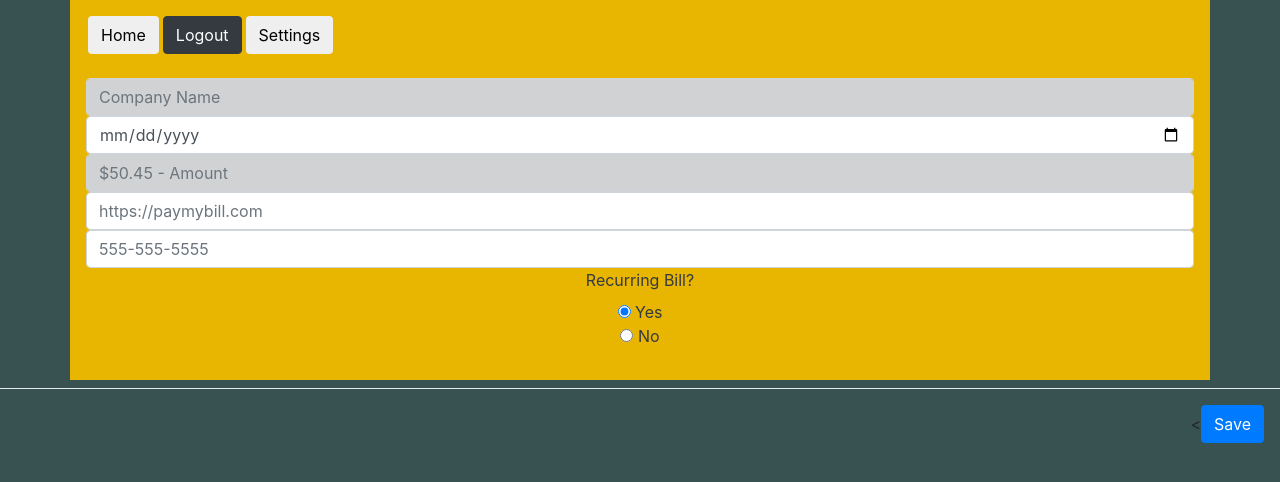
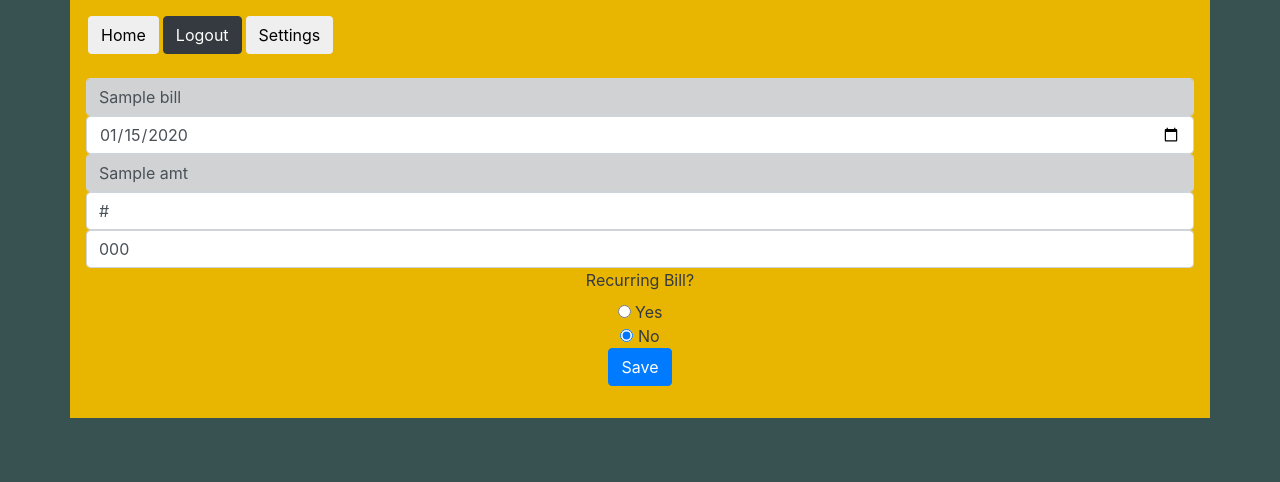
Before and after one commit to davidfries/BillTrak, a Flask app: template templates/edit.html in a window 1280 px wide. Shown: the top 482 px of the page. Run offline with Flask 2, Linux system fonts and the light colour scheme; the template is opened without the code that fills it: most values are stand-ins (such as "Sample title", 1, 10 or a date in 2020); parts of the project's set-up code (start-up, migrations or seed data) failed here and were passed over; some libraries are stand-ins or nearby versions.

Commit message:
started edit form implementation, added getdatainfo method for retrieving bill data for the edit form

```diff
--- a/app.py
+++ b/app.py
@@ -56,6 +56,14 @@ def userlogin():
 def logout():
     session['logged_in']=False
     return redirect('/')
+
+@app.route('edit/<billid>', methods=['GET','POST'])
+def editbill(billid):
+    if request.method=='POST':
+        pass
+    else:
+        bill=BTBackend().getbillinfo(billid)
+        return render_template('edit.html',bill=bill)
 
 @app.route('/register',methods=['GET','POST'])
 def registeruser():
--- a/backend.py
+++ b/backend.py
@@ -53,11 +53,11 @@ class BTBackend():
         rows = self.db.query(query, companyid=self.getcompanyidbyname(companyname))
         return rows.all()
 
-    def getamtbybillid(self, billid):
+    def getbillinfo(self, billid):
         query = "select * from bills where billid=:billid"
 
         rows = self.db.query(query, billid=billid).first()
-        return rows.amt
+        return rows
 
     def getcompanyidsbyuserid(self, userid):
         query = "select companyid from company where userid = :userid"
--- a/templates/edit.html
+++ b/templates/edit.html
@@ -23,27 +23,34 @@
     <div class="form-group">
       <label for=""></label>
       <input type="text"
-        class="form-control" name="companyname" id="companyname" aria-describedby="helpId" placeholder="Company Name">
+        class="form-control" name="companyname" id="companyname" aria-describedby="helpId" placeholder="Company Name" value="{{ bill.companyname }}">
         <input type="date"
-        class="form-control" name="duedate" id="duedate" aria-describedby="helpId" placeholder="Due Date">
+        class="form-control" name="duedate" id="duedate" aria-describedby="helpId" placeholder="Due Date" value="{{ bill.duedate }}">
         <!-- Replace the above with jquery date picker -->
         <input type="text"
-        class="form-control" name="billamt" id="billamt" aria-describedby="helpId" placeholder="$50.45 - Amount">
+        class="form-control" name="billamt" id="billamt" aria-describedby="helpId" placeholder="$50.45 - Amount" value="{{ bill.amt }}">
         <input type="url"
-        class="form-control" name="billurl" id="billurl" aria-describedby="helpId" placeholder="https://paymybill.com">
+        class="form-control" name="billurl" id="billurl" aria-describedby="helpId" placeholder="https://paymybill.com" value="{{ bill.paymenturl }}">
         <input type="tel"
-        class="form-control" name="billtel" id="billtel" aria-describedby="helpId" placeholder="555-555-5555">
+        class="form-control" name="billtel" id="billtel" aria-describedby="helpId" placeholder="555-555-5555" value="{{ bill.phonenum }}">
 
 
         <label for='recurring'>Recurring Bill?</label><br>
+        {% if bill.recurring %}
         <input type="radio" name="recurring" value="true" checked> Yes<br>
         <input type="radio" name="recurring" value="false"> No<br>
+        {% else %}
+            <input type="radio" name="recurring" value="true" > Yes<br>
+            <input type="radio" name="recurring" value="false" checked> No<br>
+        {% endif %}
+
+        <button type="submit" class="btn btn-primary">Save</button>
+
 
     </div>
 </div>
-<div class="modal-footer">
-    <
-    <button type="submit" class="btn btn-primary">Save</button>
+
+
 </form>
 
 
```
